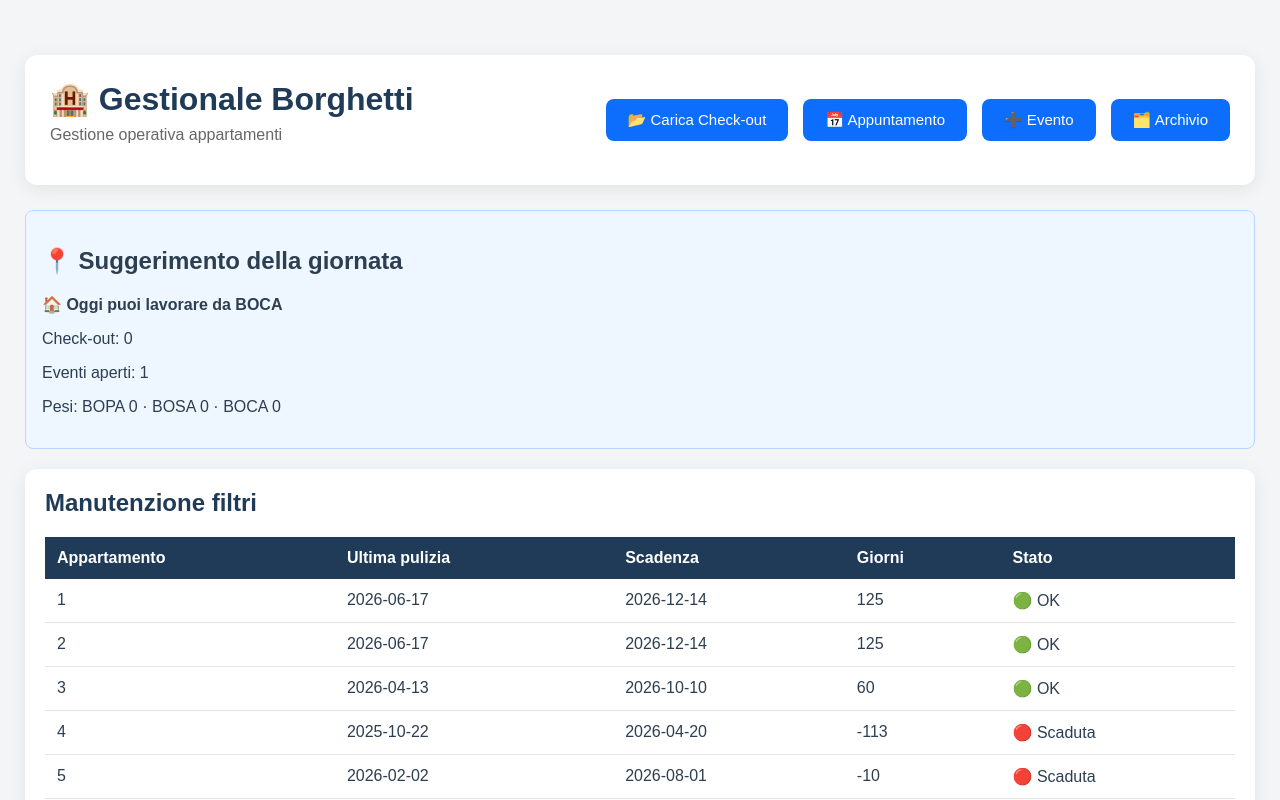
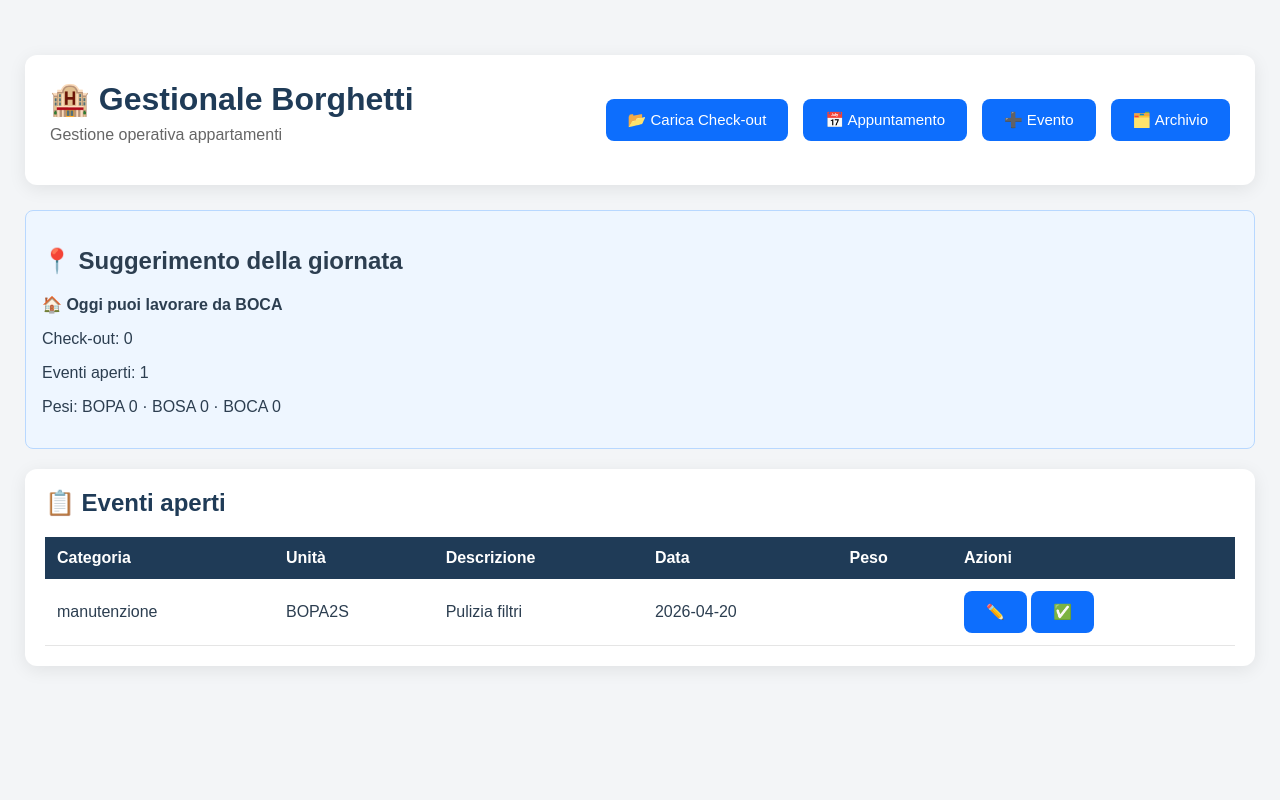
Before and after one commit to famigliacasalibo-alt/Gestionale-Borghetti, a React app in the folder frontend/: page / in a window 1280 px wide. Shown: the top 800 px of the page. Built offline with nearby package versions, Linux system fonts and the light colour scheme; no server answers; the database is empty; the HTML template or start-up script is replaced by a standard one.

Commit message:
Rimuove tabella filtri dalla home

```diff
--- a/frontend/src/App.jsx
+++ b/frontend/src/App.jsx
@@ -8,7 +8,6 @@ import Header from "./components/Header";
 import UploadCheckOut from "./components/UploadCheckOut";
 import DashboardSuggerimento from "./components/DashboardSuggerimento";
 import CheckOutTable from "./components/CheckOutTable";
-import FilterTable from "./components/FilterTable";
 import EventTable from "./components/EventTable";
 import MaintenanceModal from "./components/MaintenanceModal";
 import NewEventModal from "./components/NewEventModal";
@@ -19,7 +18,6 @@ import { getExpiredFilterMaintenance } from "./utils/maintenanceEngine";
 import { initializeAutomaticEvents } from "./services/eventEngine";
 
 import { supabase } from "./supabaseClient";
-
 
 function App() {
   const [maintenance, setMaintenance] = useState(
@@ -39,7 +37,6 @@ function App() {
   const [eventoDaModificare, setEventoDaModificare] = useState(null);
 
   const fileInputRef = useRef(null);
-
 
   useEffect(() => {
     async function caricaEventiDaSupabase() {
@@ -73,7 +70,6 @@ function App() {
     caricaEventiDaSupabase();
   }, []);
 
-
   async function caricaFile(event) {
     const file = event.target.files[0];
 
@@ -83,7 +79,6 @@ function App() {
 
     setCheckOut(dati);
   }
-
 
   async function handleNuovoElemento(nuovoElemento) {
     const { error } = await supabase
@@ -101,7 +96,6 @@ function App() {
       ...precedenti.filter((evento) => evento.id !== nuovoElemento.id),
     ]);
   }
-
 
   async function handleAggiornaEvento(eventoAggiornato) {
     const { error } = await supabase
@@ -126,7 +120,6 @@ function App() {
     setEventoDaModificare(null);
     setNewEventOpen(false);
   }
-
 
   async function handleChiudiEvento(id) {
     const dataChiusura = new Date().toLocaleDateString("it-IT");
@@ -158,7 +151,6 @@ function App() {
     );
   }
 
-
   function handleChiudiManutenzione(maintenanceType, unitId) {
     setMaintenance((precedenti) =>
       precedenti.map((m) => {
@@ -189,18 +181,15 @@ function App() {
     );
   }
 
-
   function handleModificaEvento(evento) {
     setEventoDaModificare(evento);
     setNewEventOpen(true);
   }
 
-
   function handleChiudiModalEvento() {
     setEventoDaModificare(null);
     setNewEventOpen(false);
   }
-
 
   return (
     <div className="App">
@@ -214,34 +203,26 @@ function App() {
         onArchivio={() => setArchiveOpen(true)}
       />
 
-
       <UploadCheckOut
         ref={fileInputRef}
         onCaricaFile={caricaFile}
       />
-
 
       <DashboardSuggerimento
         events={events}
         checkOut={checkOut}
       />
 
-
       <CheckOutTable
         checkOut={checkOut}
         onApriManutenzioni={setAppartamentoSelezionato}
       />
-
-
-      <FilterTable maintenance={maintenance} />
-
 
       <EventTable
         events={events}
         onChiudi={handleChiudiEvento}
         onModifica={handleModificaEvento}
       />
-
 
       <MaintenanceModal
         appartamento={appartamentoSelezionato}
@@ -252,7 +233,6 @@ function App() {
         onChiudi={() => setAppartamentoSelezionato(null)}
       />
 
-
       <NewEventModal
         open={newEventOpen}
         onClose={handleChiudiModalEvento}
@@ -261,13 +241,11 @@ function App() {
         evento={eventoDaModificare}
       />
 
-
       <NewAppointmentModal
         open={appointmentOpen}
         onClose={() => setAppointmentOpen(false)}
         onSave={handleNuovoElemento}
       />
-
 
       <ArchiveModal
         open={archiveOpen}
@@ -278,5 +256,4 @@ function App() {
   );
 }
 
-
 export default App;
```
